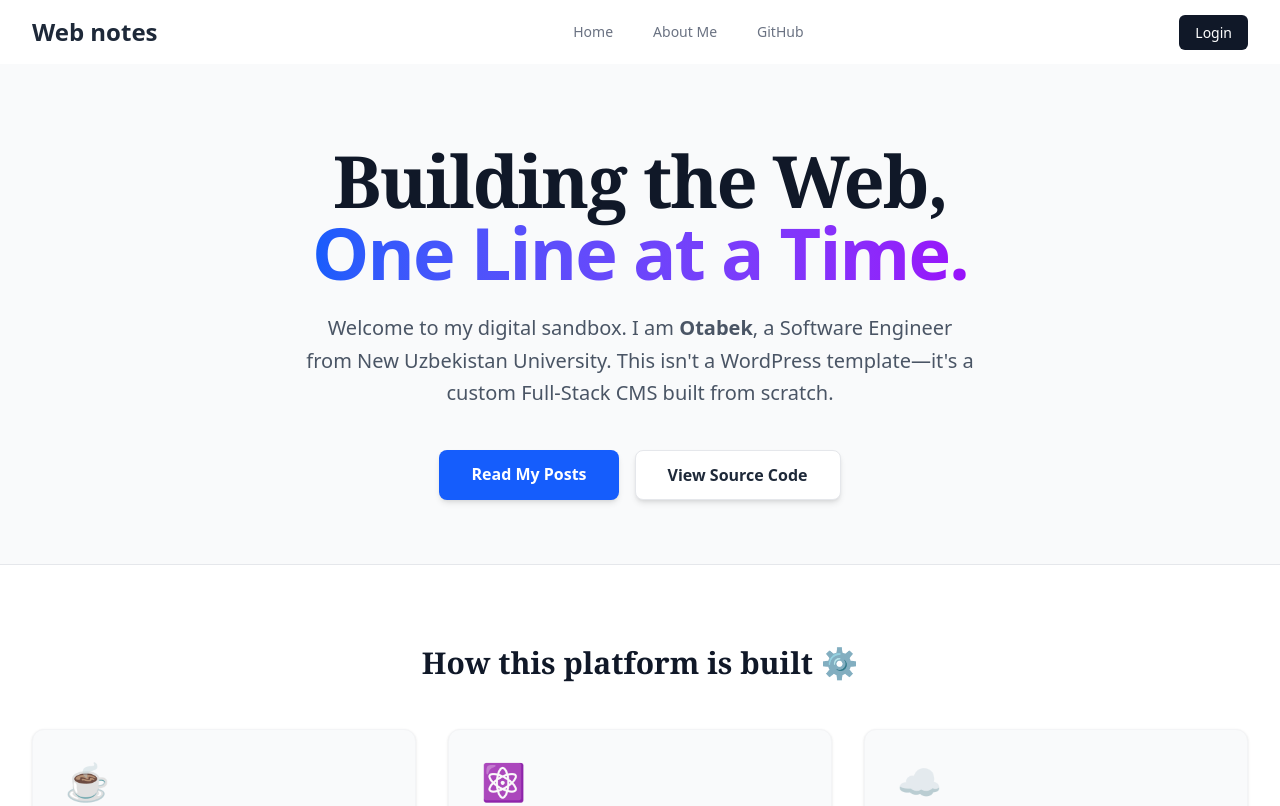
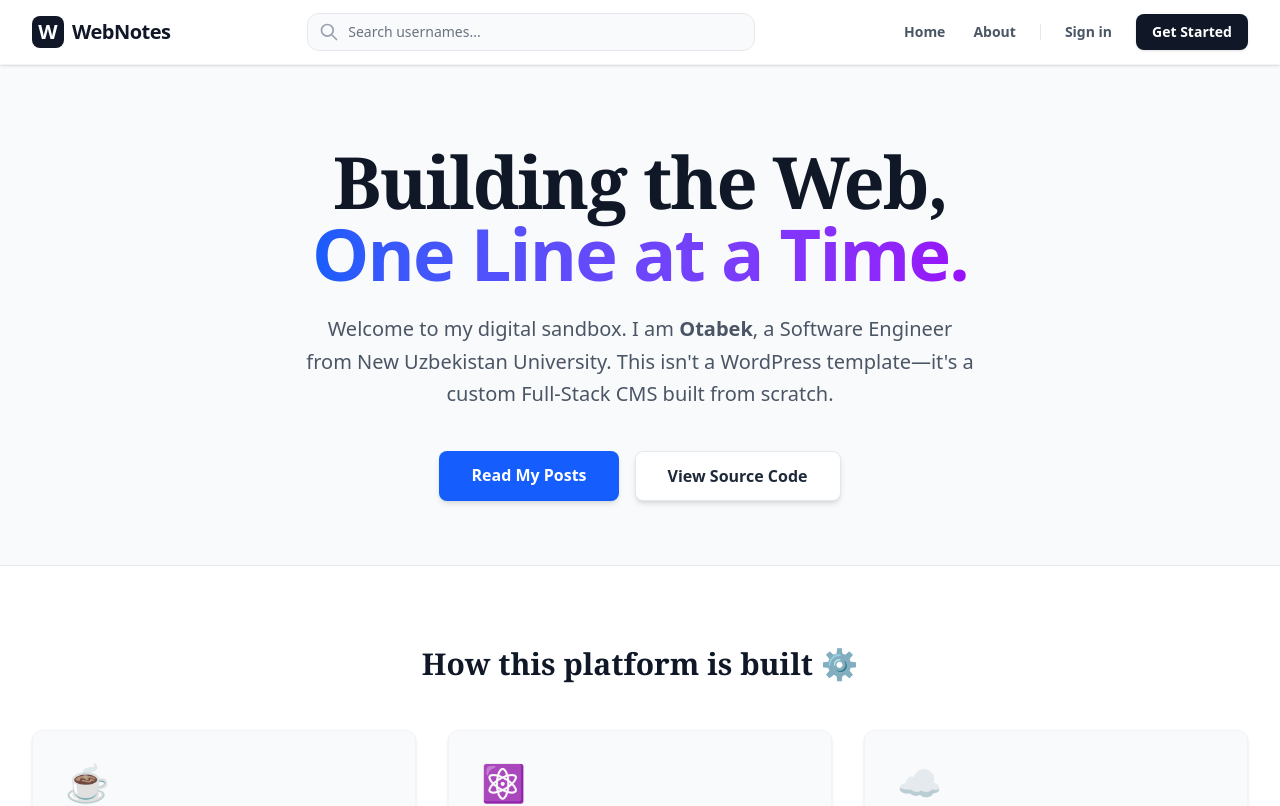
Before and after one commit to abd11malikov/personal-blog-nextjs, a Next.js app: page / in a window 1280 px wide. Shown: the top 806 px of the page. Built offline with nearby package versions, Linux system fonts and the light colour scheme.

Commit message:
Update Navbar.tsx

```diff
--- a/src/components/Navbar.tsx
+++ b/src/components/Navbar.tsx
@@ -1,79 +1,162 @@
 "use client";
+
 import Link from "next/link";
 import { useAuth } from "@/context/AuthContext";
-import { useState, useEffect } from "react";
+import { useState, useEffect, useRef } from "react";
+import { useRouter } from "next/navigation";
 
 export default function Navbar() {
   const { username, logout } = useAuth();
+  const router = useRouter();
 
   const [mounted, setMounted] = useState(false);
+  const [searchQuery, setSearchQuery] = useState("");
+  const [isSearchFocused, setIsSearchFocused] = useState(false);
+  const searchRef = useRef<HTMLDivElement>(null);
 
-  // eslint-disable-next-line react-hooks/exhaustive-deps
   useEffect(() => {
     setMounted(true);
   }, []);
 
+  const handleSearch = (e: React.FormEvent) => {
+    e.preventDefault();
+    if (searchQuery.trim()) {
+      // Assuming users are viewed at /[username]
+      router.push(`/${searchQuery.trim().replace("@", "")}`);
+      setSearchQuery("");
+      setIsSearchFocused(false);
+    }
+  };
+
   return (
-    <nav className="bg-white shadow-md">
+    <nav className="sticky top-0 z-50 w-full bg-white/80 backdrop-blur-md border-b border-gray-100 shadow-sm">
       <div className="max-w-7xl mx-auto px-4 sm:px-6 lg:px-8">
-        <div className="flex items-center justify-between h-16">
-          <div className="flex-shrink-0">
-            <Link
-              href="/"
-              className="text-2xl font-bold text-gray-800 hover:text-gray-900"
-            >
-              Web notes
+        <div className="flex items-center justify-between h-16 gap-4">
+          {/* Logo */}
+          <div className="flex-shrink-0 flex items-center">
+            <Link href="/" className="group flex items-center gap-2">
+              <div className="w-8 h-8 bg-gray-900 rounded-lg flex items-center justify-center group-hover:bg-blue-600 transition-colors">
+                <span className="text-white font-bold text-xl">W</span>
+              </div>
+              <span className="text-xl font-black text-gray-900 tracking-tight hidden sm:block">
+                WebNotes
+              </span>
             </Link>
           </div>
 
-          <div className="hidden md:block">
-            <div className="ml-10 flex items-baseline space-x-4">
+          {/* Search Bar */}
+          <div className="flex-1 max-w-md relative" ref={searchRef}>
+            <form onSubmit={handleSearch} className="relative group">
+              <div className="absolute inset-y-0 left-0 pl-3 flex items-center pointer-events-none">
+                <svg
+                  className={`h-5 w-5 transition-colors ${isSearchFocused ? "text-blue-500" : "text-gray-400"}`}
+                  fill="none"
+                  viewBox="0 0 24 24"
+                  stroke="currentColor"
+                >
+                  <path
+                    strokeLinecap="round"
+                    strokeLinejoin="round"
+                    strokeWidth={2}
+                    d="M21 21l-6-6m2-5a7 7 0 11-14 0 7 7 0 0114 0z"
+                  />
+                </svg>
+              </div>
+              <input
+                type="text"
+                value={searchQuery}
+                onChange={(e) => setSearchQuery(e.target.value)}
+                onFocus={() => setIsSearchFocused(true)}
+                onBlur={() => setTimeout(() => setIsSearchFocused(false), 200)}
+                placeholder="Search usernames..."
+                className="block w-full pl-10 pr-3 py-2 border border-gray-200 rounded-xl leading-5 bg-gray-50 placeholder-gray-500 focus:outline-none focus:bg-white focus:ring-2 focus:ring-blue-500/20 focus:border-blue-500 sm:text-sm transition-all"
+              />
+              {searchQuery && (
+                <div className="absolute inset-y-0 right-0 pr-3 flex items-center">
+                  <kbd className="hidden sm:inline-flex items-center px-2 py-0.5 border border-gray-200 rounded text-xs font-sans text-gray-400">
+                    Enter
+                  </kbd>
+                </div>
+              )}
+            </form>
+          </div>
+
+          {/* Navigation Links & Auth */}
+          <div className="hidden md:flex items-center space-x-1">
             <Link
               href="/"
-                className="text-gray-500 hover:text-gray-800 px-3 py-2 rounded-md text-sm font-medium"
+              className="text-gray-600 hover:text-gray-900 hover:bg-gray-50 px-3 py-2 rounded-lg text-sm font-semibold transition-colors"
             >
               Home
             </Link>
-
             <Link
               href="/about"
-                className="text-gray-500 hover:text-gray-800 px-3 py-2 rounded-md text-sm font-medium"
+              className="text-gray-600 hover:text-gray-900 hover:bg-gray-50 px-3 py-2 rounded-lg text-sm font-semibold transition-colors"
             >
-                About Me
+              About
             </Link>
-              <a
-                href="https://github.com/abd11malikov"
-                target="_blank"
-                rel="noopener noreferrer"
-                className="text-gray-500 hover:text-gray-800 px-3 py-2 rounded-md text-sm font-medium"
-              >
-                GitHub
-              </a>
-            </div>
-          </div>
 
-          <div className="hidden md:block">
+            <div className="h-4 w-[1px] bg-gray-200 mx-2"></div>
+
             {mounted ? (
               username ? (
-                    <div className="flex items-center justify-between gap-4">
+                <div className="flex items-center gap-3">
+                  <Link
+                    href={`/${username}`}
+                    className="flex items-center gap-2 px-3 py-2 rounded-lg hover:bg-gray-50 transition-colors"
+                  >
+                    <div className="w-7 h-7 bg-blue-100 text-blue-700 rounded-full flex items-center justify-center font-bold text-xs">
+                      {username[0].toUpperCase()}
+                    </div>
+                    <span className="text-sm font-bold text-gray-700">
+                      @{username}
+                    </span>
+                  </Link>
                   <button
                     onClick={logout}
-                        className="bg-gray-800 text-white px-4 py-2 rounded-md text-sm font-medium hover:bg-gray-900 transition-colors"
+                    className="ml-2 bg-white border border-gray-200 text-gray-700 px-4 py-2 rounded-lg text-sm font-bold hover:bg-gray-50 hover:text-red-600 hover:border-red-100 transition-all shadow-sm"
                   >
                     Logout
                   </button>
                 </div>
               ) : (
+                <div className="flex items-center gap-2">
                   <Link
                     href="/login"
-                      className="bg-gray-900 text-white px-4 py-2 rounded-md text-sm font-medium hover:bg-gray-800"
+                    className="text-gray-600 hover:text-gray-900 px-4 py-2 rounded-lg text-sm font-bold transition-colors"
                   >
-                      Login
+                    Sign in
                   </Link>
+                  <Link
+                    href="/register"
+                    className="bg-gray-900 text-white px-4 py-2 rounded-lg text-sm font-bold hover:bg-gray-800 transition-all shadow-sm active:scale-95"
+                  >
+                    Get Started
+                  </Link>
+                </div>
               )
             ) : (
-              <div className="w-20"></div>
+              <div className="w-24 h-9 bg-gray-100 animate-pulse rounded-lg"></div>
             )}
+          </div>
+
+          {/* Mobile Menu Icon (Placeholder for functionality) */}
+          <div className="md:hidden flex items-center">
+            <button className="text-gray-500 p-2">
+              <svg
+                className="w-6 h-6"
+                fill="none"
+                stroke="currentColor"
+                viewBox="0 0 24 24"
+              >
+                <path
+                  strokeLinecap="round"
+                  strokeLinejoin="round"
+                  strokeWidth={2}
+                  d="M4 6h16M4 12h16m-7 6h7"
+                />
+              </svg>
+            </button>
           </div>
         </div>
       </div>
```
Lines whose indentation alone changed are shown as unchanged.
